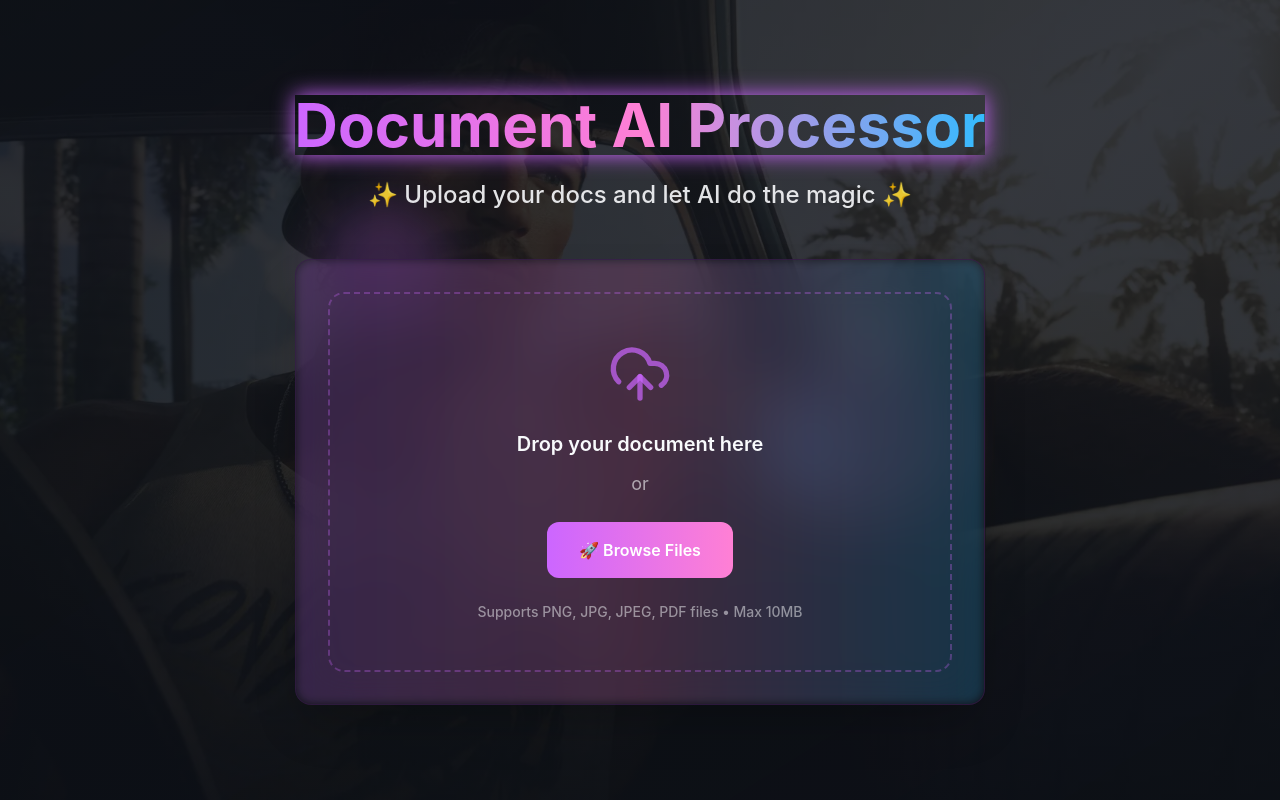
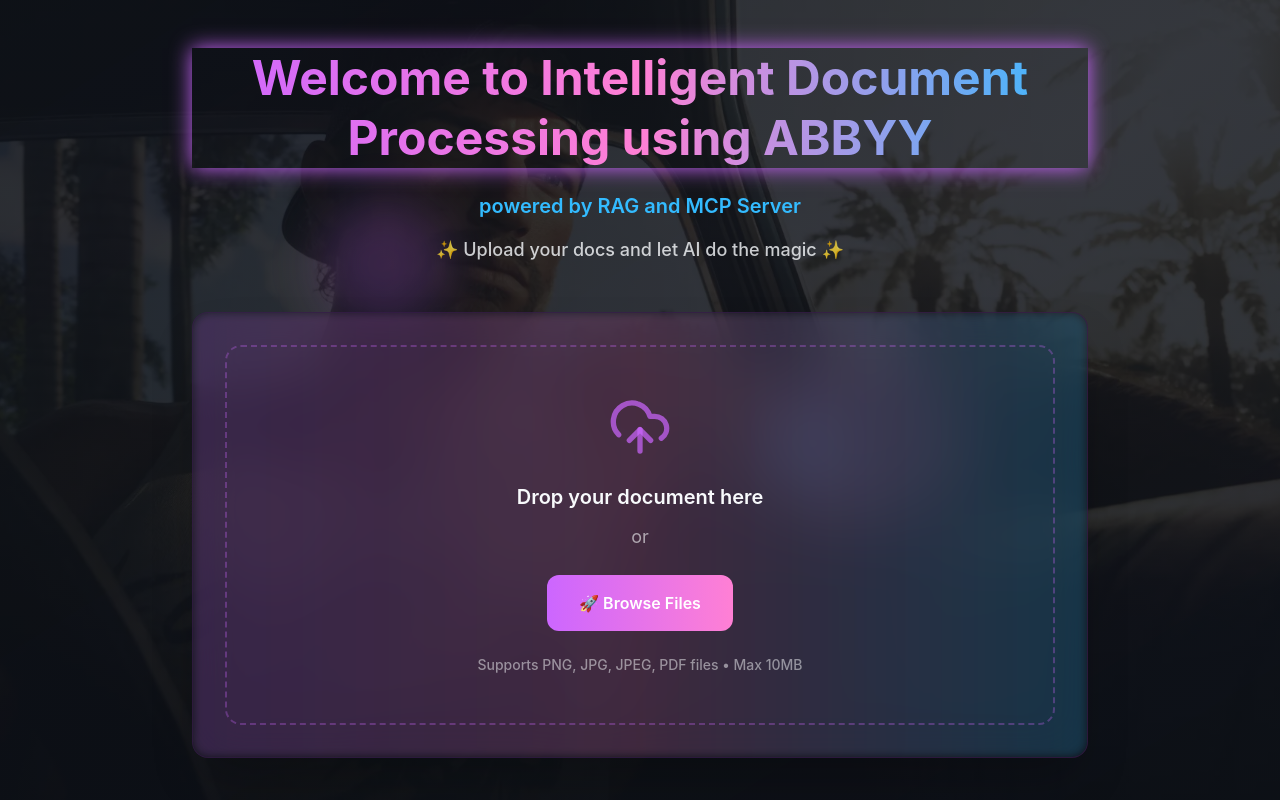
Before and after one commit to sarvottam-bhagat/docu-ai-processor, a React (Vite) app: page / in a window 1280 px wide. Shown: the top 800 px of the page. Built offline with nearby package versions, Linux system fonts and the light colour scheme.

Commit message:
Replace heading text
Replace the heading "Document AI Processor" with the new text.

```diff
--- a/src/pages/Index.tsx
+++ b/src/pages/Index.tsx
@@ -89,10 +89,13 @@ const Index = () => {
           <div className="max-w-4xl mx-auto">
             {/* Header */}
             <div className="text-center mb-12 animate-fade-in">
-              <h1 className="text-6xl font-bold bg-gradient-to-r from-doc-primary via-doc-secondary to-doc-accent bg-clip-text text-transparent mb-6 animate-glow-pulse">
-                Document AI Processor
+              <h1 className="text-5xl font-bold bg-gradient-to-r from-doc-primary via-doc-secondary to-doc-accent bg-clip-text text-transparent mb-6 animate-glow-pulse leading-tight">
+                Welcome to Intelligent Document Processing using ABBYY
               </h1>
-              <p className="text-2xl text-foreground/90 font-medium">
+              <p className="text-xl text-doc-accent font-semibold mb-4">
+                powered by RAG and MCP Server
+              </p>
+              <p className="text-lg text-foreground/80 font-medium">
                 ✨ Upload your docs and let AI do the magic ✨
               </p>
             </div>
```
